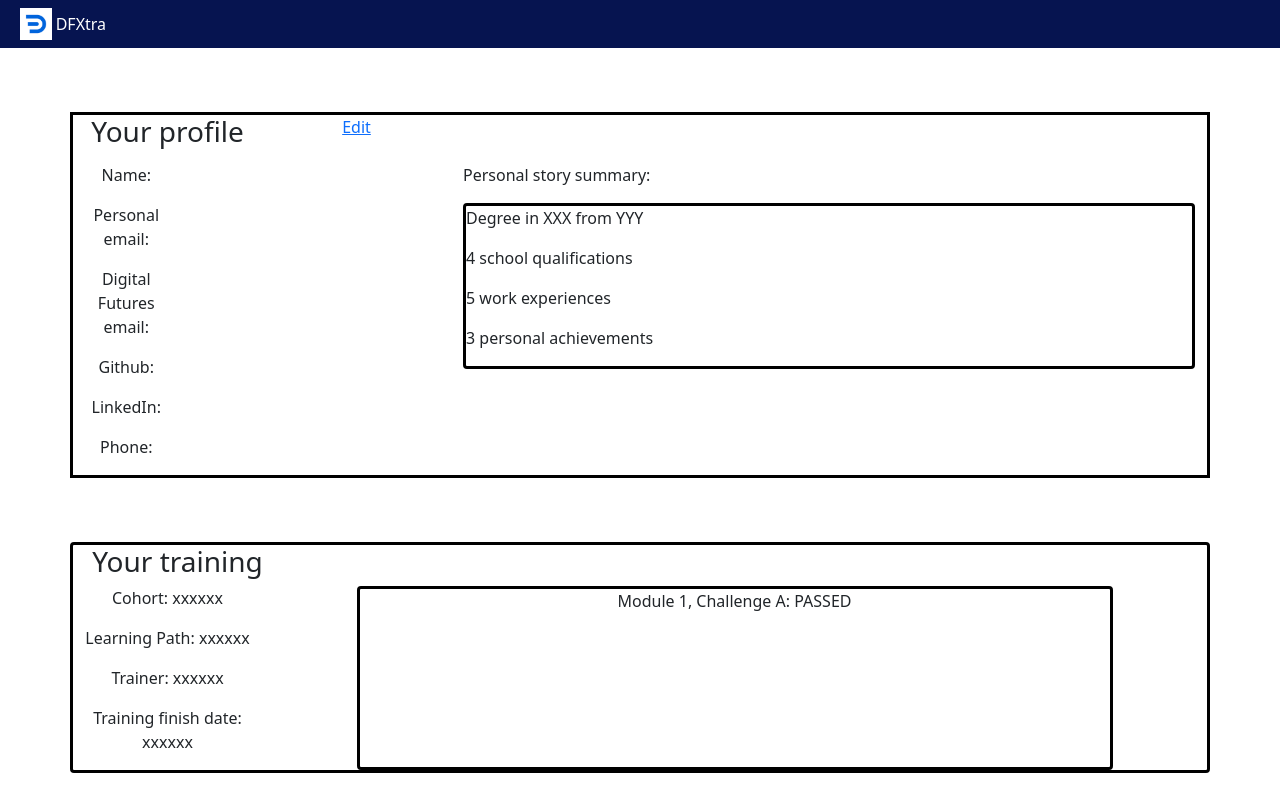
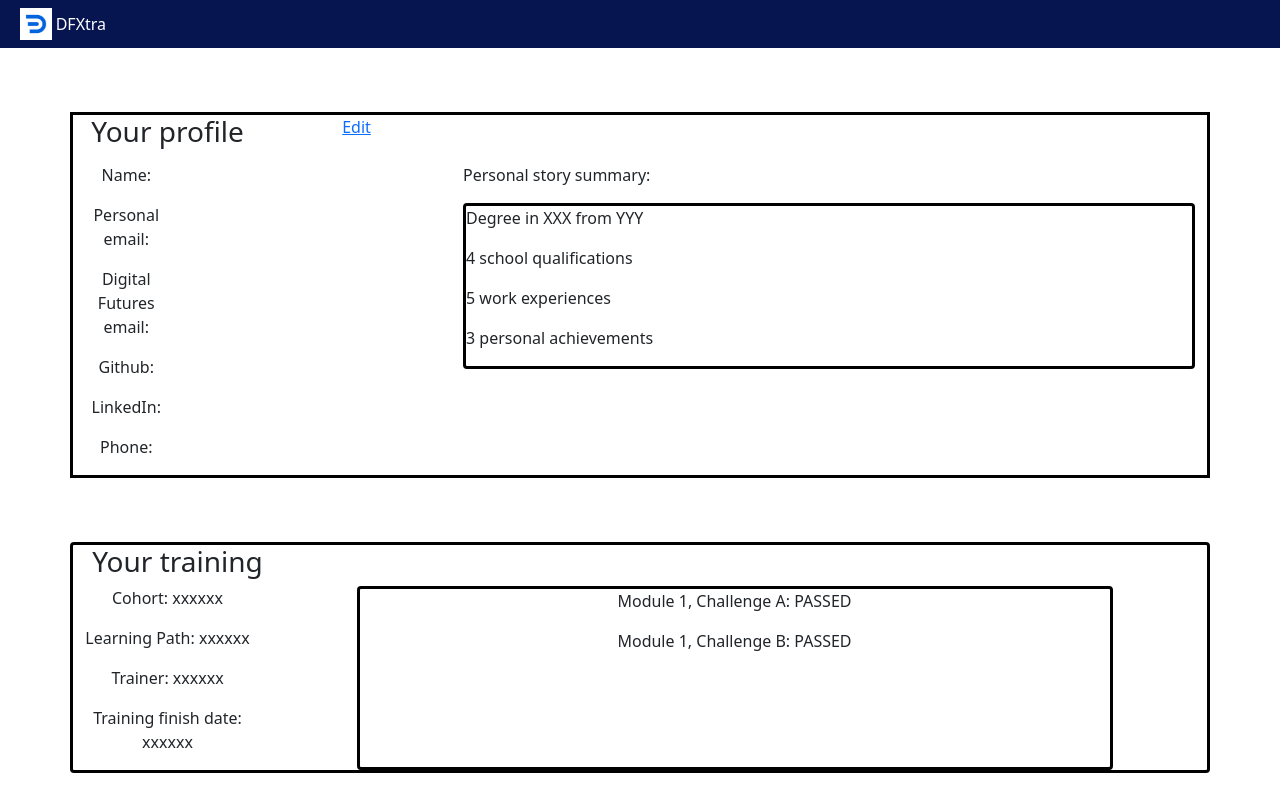
Before and after one commit to dfGroup2/team-engineering-frontend, a React (Create React App) app in the folder frontend/: page / in a window 1280 px wide. Built offline with nearby package versions, Linux system fonts and the light colour scheme.

Commit message:
added failing tests and then created the code to pass the test

```diff
--- a/frontend/src/Components/TrainingModules.jsx
+++ b/frontend/src/Components/TrainingModules.jsx
@@ -5,6 +5,7 @@ const TrainingModules = props => {
     return (
         <div>
             <p>Module 1, Challenge A: PASSED</p>
+            <p>Module 1, Challenge B: PASSED</p>
         </div>
     )
 }
```
Also changed, not shown: 1 other file (tests, documents, lock files or other folders).
